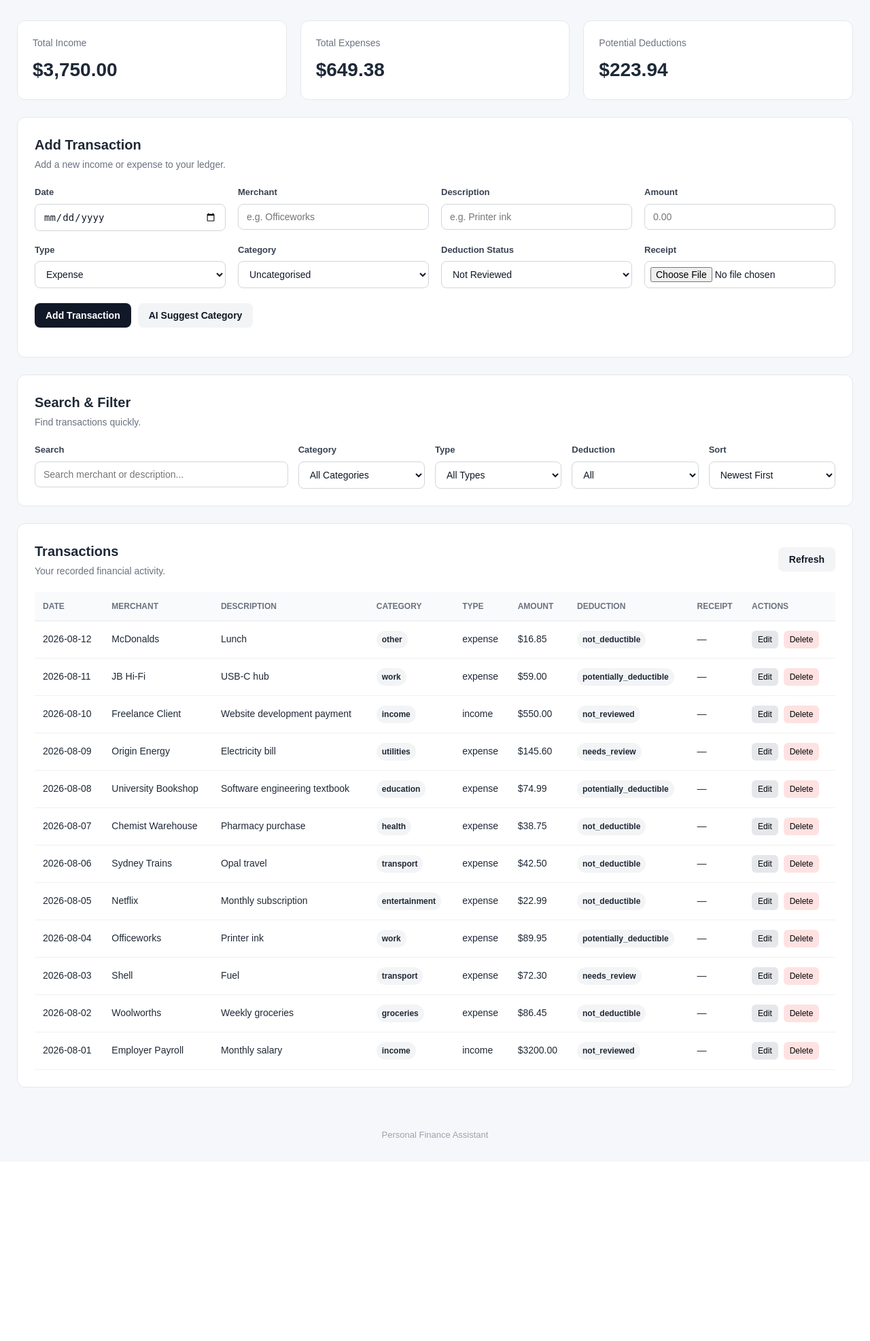
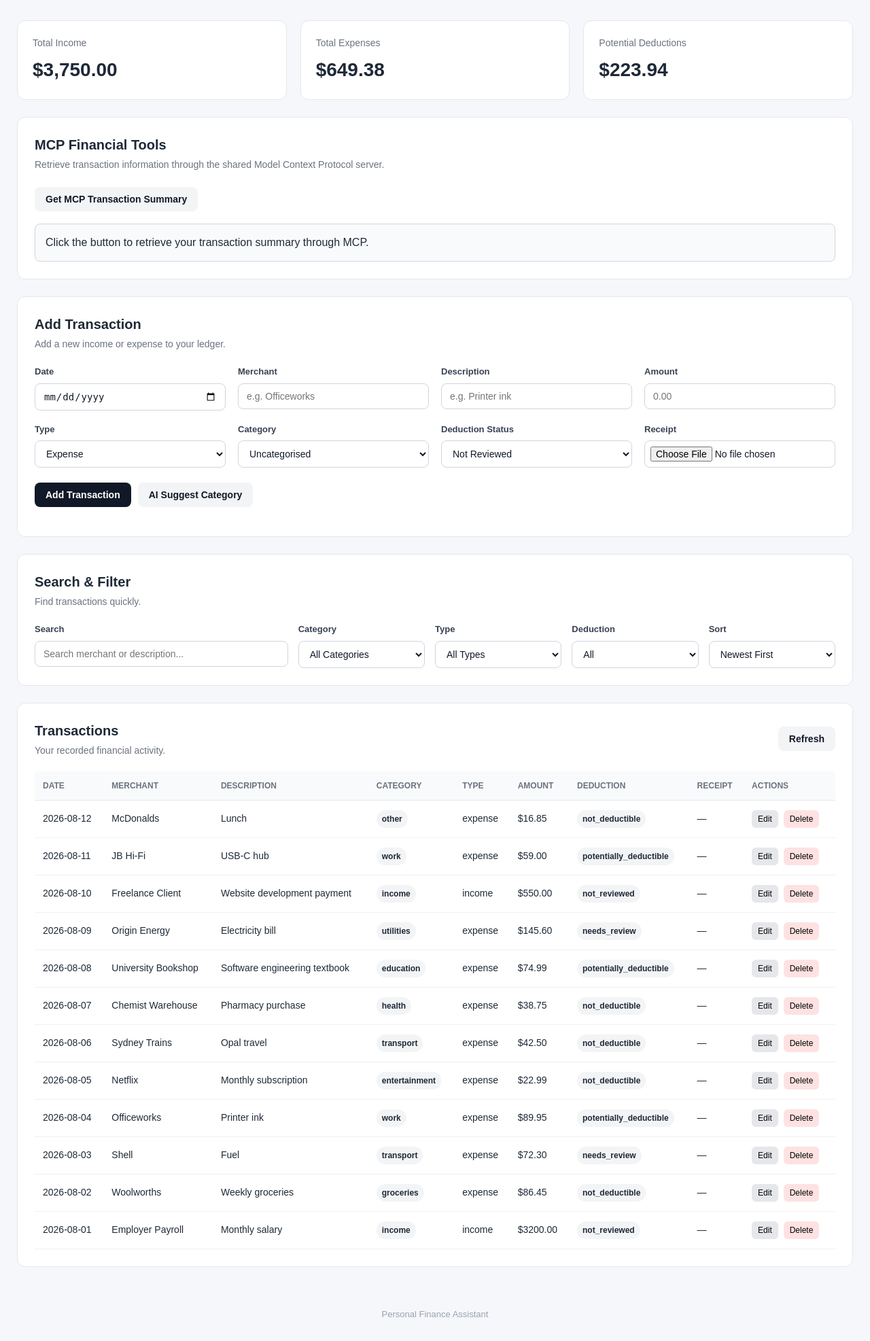
Before and after one commit to Spliky420/Advanced-Software-Development, a Flask app: template Thomas/frontend/templates/index.html in a window 1280 px wide. Shown: the part 101-2074 px from the top of the page at 68% size. Before the commit the page ends 1775 px from the top, so only its background shows below. Run offline with Flask 3, Linux system fonts and the light colour scheme; the template is opened without the code that fills it, so the values that code supplies are empty; data comes from the database, SQL or seed files in the repository.

Commit message:
MCP implementation

```diff
--- a/Thomas/backend/app.py
+++ b/Thomas/backend/app.py
@@ -3,7 +3,10 @@ import sqlite3
 import os
 import json
 import requests
+import asyncio
 from werkzeug.utils import secure_filename
+from mcp import ClientSession
+from mcp.client.streamable_http import streamable_http_client
 
 app = Flask(__name__)
 
@@ -14,6 +17,11 @@ UPLOAD_FOLDER = "uploads/receipts"
 OLLAMA_URL = os.getenv("OLLAMA_URL", "http://localhost:11434")
 
 OLLAMA_MODEL = os.getenv("OLLAMA_MODEL", "qwen2.5:0.5b")
+
+MCP_SERVER_URL = os.getenv(
+    "MCP_SERVER_URL",
+    "http://host.docker.internal:5002/mcp"
+)
 
 app.config["UPLOAD_FOLDER"] = UPLOAD_FOLDER
 
@@ -57,6 +65,84 @@ def init_db():
 @app.route("/health")
 def health():
     return jsonify({"status": "ok", "service": "transactions-backend"})
+
+async def call_mcp_transaction_summary():
+    async with streamable_http_client(MCP_SERVER_URL) as (
+        read_stream,
+        write_stream,
+    ):
+        async with ClientSession(read_stream, write_stream) as session:
+            await session.initialize()
+
+            result = await session.call_tool(
+                "transaction_summary",
+                arguments={}
+            )
+
+            return result
+
+
+@app.route("/api/transactions/mcp-summary", methods=["GET"])
+def mcp_transaction_summary():
+
+    try:
+        result = asyncio.run(call_mcp_transaction_summary())
+
+        if result.is_error:
+            return jsonify({
+                "success": False,
+                "error": "MCP transaction_summary tool returned an error"
+            }), 502
+
+        if not result.content:
+            return jsonify({
+                "success": False,
+                "error": "MCP returned no content"
+            }), 502
+
+        data = json.loads(result.content[0].text)
+
+        return f"""
+    <div class="ai-suggestion">
+
+        <h4>MCP Transaction Summary</h4>
+
+        <p>
+            <strong>Total Income:</strong>
+            ${data['total_income']:,.2f}
+        </p>
+
+        <p>
+            <strong>Total Expenses:</strong>
+            ${data['total_expenses']:,.2f}
+        </p>
+
+        <p>
+            <strong>Potential Deductions:</strong>
+            ${data['potential_deductions']:,.2f}
+        </p>
+
+        <p class="ai-warning">
+            Retrieved through the shared MCP server
+            using the transaction_summary tool.
+        </p>
+
+    </div>
+"""
+
+    except json.JSONDecodeError:
+        return jsonify({
+            "success": False,
+            "error": "MCP returned invalid JSON"
+        }), 502
+
+    except Exception as error:
+        print("MCP transaction summary error:", error)
+
+        return jsonify({
+            "success": False,
+            "error": str(error)
+        }), 500
 
 
 @app.route("/api/transactions/ai-classify", methods=["POST"])
--- a/Thomas/backend/requirements.txt
+++ b/Thomas/backend/requirements.txt
@@ -1,2 +1,3 @@
 Flask==3.0.3
 requests==2.32.3
+mcp
--- a/Thomas/frontend/templates/index.html
+++ b/Thomas/frontend/templates/index.html
@@ -46,7 +46,36 @@
                 <strong>Loading...</strong>
             </div>
         </section>
+<!-- MCP TOOLS -->
+<section class="card">
 
+    <div class="section-heading">
+        <div>
+            <h2>MCP Financial Tools</h2>
+            <p>
+                Retrieve transaction information through the shared
+                Model Context Protocol server.
+            </p>
+        </div>
+    </div>
+
+    <div class="button-row">
+        <button
+            type="button"
+            class="button button-secondary"
+            hx-get="/api/transactions/mcp-summary"
+            hx-target="#mcp-result"
+            hx-swap="innerHTML"
+        >
+            Get MCP Transaction Summary
+        </button>
+    </div>
+
+    <div id="mcp-result" class="ai-result">
+        <p>Click the button to retrieve your transaction summary through MCP.</p>
+    </div>
+
+</section>
 
         <!-- ADD TRANSACTION -->
         <section class="card">
--- a/docker-compose.yml
+++ b/docker-compose.yml
@@ -206,6 +206,7 @@ services:
       DATABASE_PATH: /data/transactions.db
       OLLAMA_URL: http://ollama:11434
       OLLAMA_MODEL: ${OLLAMA_MODEL:-qwen2.5:0.5b}
+      MCP_SERVER_URL: http://mcp-server:5002/mcp
 
     volumes:
       - thomas-db-data:/data
```
Also changed, not shown: Thomas/frontend/app.py (+11 -0 lines), test_mcp.py (added, +43 -0 lines).
